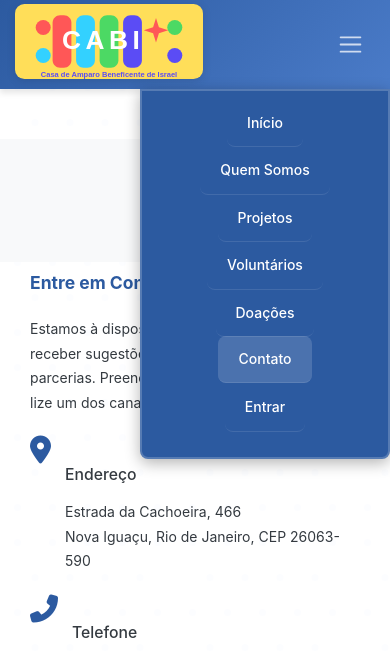
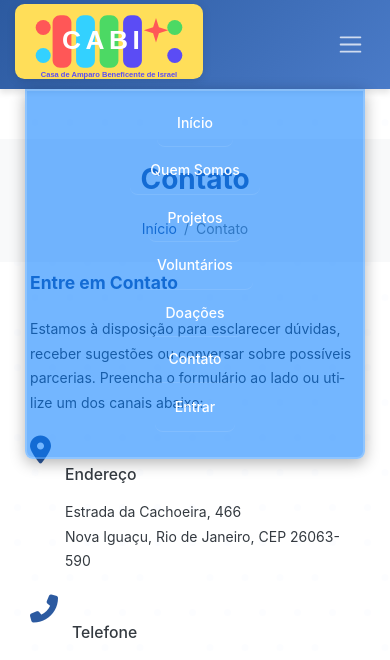
Before and after one commit to BianoSorriso/OngAbrigoCasaDeIsraelNovo, a Django app: page /contato/ in a window 390 px wide, after a click that opens the changed part. Shown: the top 660 px of the page. Run offline with Django 5.2, Linux system fonts and the light colour scheme.

Commit message:
Navbar mobile: dropdown centralizado e opacidade ajustada (55%). CSS em base.html; JS intacto. Visual validado em preview.

```diff
--- a/templates/base/base.html
+++ b/templates/base/base.html
@@ -234,10 +234,14 @@
             .navbar-collapse {
                 position: absolute !important;
                 top: 100% !important;
-                left: auto !important;
-                right: 0 !important;
-                width: 250px !important;
-                background: var(--primary-color) !important;
+                left: 50% !important; /* centralizado horizontalmente */
+                right: auto !important;
+                transform: translateX(-50%) !important; /* ajustar para o centro */
+                width: 90vw !important; /* largura responsiva no mobile */
+                max-width: 340px !important; /* limite para não ficar muito grande */
+                /* Fundo semitransparente mais opaco */
+                background: rgba(0, 123, 255, 0.55) !important; /* azul 55% */
+                backdrop-filter: none !important; /* sem blur para manter visível */
                 border-radius: 0 0 8px 8px !important;
                 box-shadow: 0 4px 15px rgba(0,0,0,0.3) !important;
                 z-index: 1000 !important;
@@ -245,12 +249,13 @@
                 border: 2px solid rgba(255,255,255,0.2) !important;
             }
 
-            /* Evita empurrar conteúdo durante a animação do Bootstrap */
+
             .navbar-collapse.collapsing {
                 position: absolute !important;
                 top: 100% !important;
-                left: auto !important;
-                right: 0 !important;
+                left: 50% !important;
+                right: auto !important;
+                transform: translateX(-50%) !important;
                 height: auto !important;
                 transition: none !important;
             }
@@ -261,8 +266,9 @@
                 display: block !important;
                 position: absolute !important;
                 top: 100% !important;
-                left: auto !important;
-                right: 0 !important;
+                left: 50% !important;
+                right: auto !important;
+                transform: translateX(-50%) !important;
             }
 
             .navbar-nav {
@@ -275,13 +281,16 @@
                 padding: 12px 20px !important;
                 border-bottom: 1px solid rgba(255,255,255,0.1) !important;
                 font-weight: 500 !important;
+                background: transparent !important; /* evitar caixas sólidas sobre o conteúdo */
             }
 
             .navbar-nav .nav-link:hover {
-                background: rgba(255,255,255,0.2) !important;
+                background: rgba(255,255,255,0.15) !important; /* leve destaque sem ocultar */
                 transform: translateX(5px) !important;
             }
         }
+
+
 
         .navbar-nav .nav-link:hover,
         .navbar-nav .nav-link.active {
```
Also changed, not shown: static/js/navbar.js (line endings or trailing spaces).
